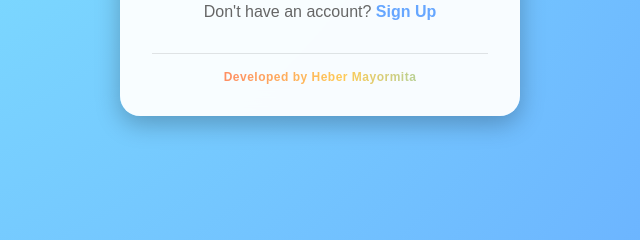
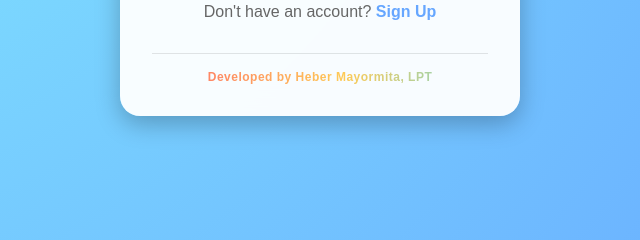
Before and after one commit to askhebz-debug/smartspeak-tutor, a website: page index.html in a window 1280 px wide. Shown: the part 525-765 px from the top of the page, 320-960 px from the left. Drawn offline with nearby package versions, Linux system fonts and the light colour scheme.

Commit message:
Update index.html

```diff
--- a/index.html
+++ b/index.html
@@ -800,7 +800,7 @@
       Don't have an account? <a href="#" onclick="showSignup(); return false;">Sign Up</a>
     </div>
     <div class="auth-footer">
-      <div class="auth-footer-text">Developed by Heber Mayormita</div>
+      <div class="auth-footer-text">Developed by Heber Mayormita, LPT</div>
     </div>
   </div>
 
```
